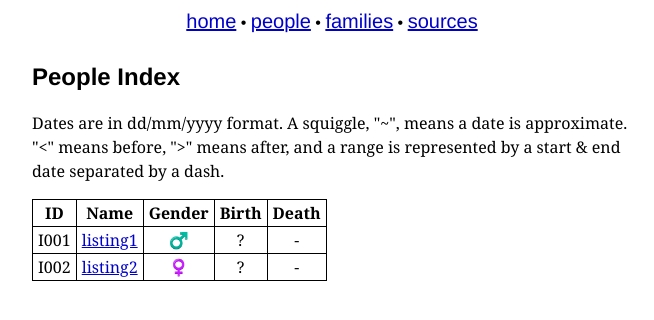
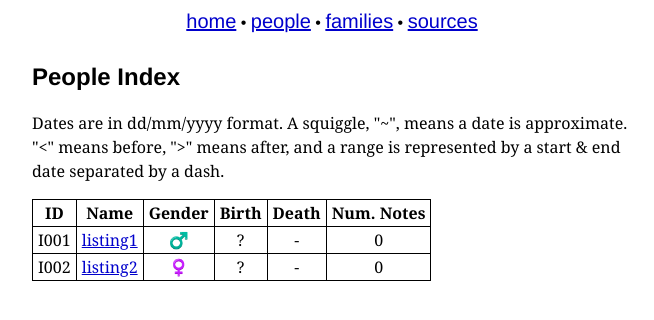
Before and after one commit to Kevinpgalligan/genegenie, a Flask app: page /people.html in a window 1280 px wide. Shown: the top 320 px of the page, without its empty margins (308-962 px from the left). Run offline with Flask 3, Linux system fonts and the light colour scheme.

Commit message:
Add descriptions.

```diff
--- a/app.py
+++ b/app.py
@@ -10,7 +10,7 @@ from flask import Flask, render_template
 # EventType and Date, but we create our own versions
 # of others.
 from gramps.gen.dbstate import DbState
-from gramps.gen.lib import Person, EventType
+from gramps.gen.lib import Person, EventType, AttributeType
 from gramps.gen.db.utils import make_database
 from gramps.gen.lib.date import Date
 
@@ -71,6 +71,11 @@ class PageSources:
         return self.src_to_num[src.gramps_id]
 
 @dataclass
+class Note:
+    content: str
+    sources: List[Source]
+
+@dataclass
 class Event:
     gramps_id: str
     date: Optional[Date]
@@ -96,6 +101,7 @@ class Family:
     # Tuples of ID + relationship to parents.
     children: List[Tuple[str, str]]
     events: List[Event]
+    notes: List[Note]
     sources: List[Source]
 
 @dataclass
@@ -110,6 +116,7 @@ class PersonInfo:
     families_as_partner: List[Family]
     families_as_child: List[Family]
     events: List[Event]
+    notes: List[Note]
     bio_sources: List[Source]
 
 def format_child_row(child_id: str, relation_type, date_markers=True) -> str:
@@ -178,6 +185,16 @@ def format_event_row(ev: Event, page_sources: PageSources) -> str:
         f"<td>{ev.description or '-'}</td>",
         f"<td>{format_cite('', ev.sources, page_sources)}</td>"
     ])
+
+def format_notes_table(notes: List[Note], page_sources: PageSources) -> str:
+    if not notes:
+        return "<p>(none)</p>"
+    parts = ["""<table class="bordered-centered-table">
+<tr><th>Content</th><th>Sources</th></tr>"""]
+    for note in notes:
+        parts.append(f"""<tr><td>{note.content}</td><td>{format_cite("", note.sources, page_sources)}</td></tr>""")
+    parts.append("</table>")
+    return "".join(parts)
 
 def get_cite_class(src_type: SourceType) -> str:
     if src_type in [SourceType.PRIMARY, SourceType.WEB]:
@@ -297,6 +314,7 @@ def make_person_info(person, gramps_db):
         get_families_as_partner(person, gramps_db),
         get_families_as_child(person, gramps_db),
         get_events(person, gramps_db),
+        get_notes(person, gramps_db),
         get_bio_sources(person, gramps_db))
     for name in names:
         # If the birth name doesn't have associated sources, then
@@ -323,7 +341,7 @@ def make_source(src_obj, gramps_db) -> Source:
     # source, and that this is its description.
     description = ""
     if src_obj.note_list:
-        description = gramps_db.get_note_from_handle(src_obj.note_list[0]).text
+        description = get_note_text_from_ref(src_obj.note_list[0], gramps_db)
     src_type = SourceType.UNKNOWN
     if src_obj.attribute_list:
         for attr in src_obj.attribute_list:
@@ -333,6 +351,9 @@ def make_source(src_obj, gramps_db) -> Source:
 
     sources_map[gramps_id] = source
     return source
+
+def get_note_text_from_ref(note_ref, gramps_db) -> str:
+    return gramps_db.get_note_from_handle(note_ref).text
 
 def get_families_as_partner(person, gramps_db) -> List[Family]:
     return get_families(person.get_family_handle_list(), gramps_db)
@@ -367,6 +388,7 @@ def make_family(fam_obj, gramps_db) -> Family:
         str(fam_obj.get_relationship()),
         children,
         get_events(fam_obj, gramps_db),
+        get_notes(fam_obj, gramps_db),
         get_sources_from_cites(fam_obj, gramps_db))
     family_map[gramps_id] = result
     return result
@@ -417,6 +439,20 @@ def get_place_from_ref(ref, gramps_db) -> str:
     # Need to get the "value" as it's a PlaceName object.
     return gramps_db.get_place_from_handle(ref).get_name().get_value()
 
+def get_notes(obj, gramps_db) -> List[Note]:
+    result = []
+    for attr in obj.attribute_list:
+        # The actual content is assumed to be in a single
+        # note object, inside the description attribute.
+        if (attr.type == AttributeType.DESCRIPTION
+                and len(attr.note_list) > 0):
+            result.append(Note(
+                get_note_text_from_ref(attr.note_list[0], gramps_db),
+                get_sources_from_cites(attr, gramps_db)))
+            if len(attr.note_list) > 1:
+                print(f"WARNING: {obj.gramps_id} has a description attribute with multiple notes.")
+    return result
+
 def get_sources_from_cites(gramps_obj, gramps_db):
     sources = []
     for cite_handle in gramps_obj.citation_list:
@@ -452,6 +488,7 @@ app.jinja_env.globals.update(
     format_person_row=format_person_row,
     format_child_row=format_child_row,
     format_events_table=format_events_table,
+    format_notes_table=format_notes_table,
     render_source_type=render_source_type,
     get_person=get_person,
     EventType=EventType)
@@ -517,10 +554,10 @@ def main():
         global people
         people = [PersonInfo("person1", "listing1",
                     [Name("Mr.", "Hello", "Goodbye", "Birth Name", [])],
-                    "I001", None, None, Gender.MALE, [], [], [], []),
+                    "I001", None, None, Gender.MALE, [], [], [], [], []),
                   PersonInfo("person2", "listing2",
                     [Name("Mrs.", "Zello", "Goodbye", "Married Name", [])],
-                    "I002", None, None, Gender.FEMALE, [], [], [], [])]
+                    "I002", None, None, Gender.FEMALE, [], [], [], [], [])]
 
     app.run(port=8000)
 
--- a/static/css/style.css
+++ b/static/css/style.css
@@ -104,3 +104,23 @@ video {
 .indent {
     margin-left: 10px;
 }
+
+blockquote {
+  background: #f9f9f9;
+  border-left: 10px solid #ccc;
+  margin: 1.5em 10px;
+  padding: 0.5em 10px;
+}
+
+blockquote:before {
+  color: #ccc;
+  content: open-quote;
+  font-size: 4em;
+  line-height: 0.1em;
+  margin-right: 0.25em;
+  vertical-align: -0.4em;
+}
+
+blockquote p {
+  display: inline;
+}
--- a/templates/families.html
+++ b/templates/families.html
@@ -3,12 +3,13 @@
 {% block content %}
 <h2>Family Index</h2>
 <table class="bordered-centered-table">
-<tr><th>ID</th><th>Partner 1</th><th>Partner 2</th><th>Type</th><th>Num. Children</th></tr>
+<tr><th>ID</th><th>Partner 1</th><th>Partner 2</th><th>Type</th><th>Num. Children</th><th>Num. Notes</th></tr>
 {% for fam in families %}<tr><td><a href="/family/{{ fam.family_id }}.html">{{ fam.family_id }}</a></td>
 <td>{% if fam.parent1_id %}<a href="/person/{{ fam.parent1_id }}.html">{{ get_person(fam.parent1_id).display_name }}</a>{% else %}?{% endif %}</td>
 <td>{% if fam.parent2_id %}<a href="/person/{{ fam.parent2_id }}.html">{{ get_person(fam.parent2_id).display_name }}</a>{% else %}?{% endif %}</td>
 <td>{{ fam.relationship_type }}</td>
-<td>{{ fam.children|length }}</td></tr>
+<td>{{ fam.children|length }}</td>
+<td>{{ fam.notes|length }}</td></tr>
 {% endfor %}
 </table>
 {% endblock content %}
--- a/templates/people.html
+++ b/templates/people.html
@@ -4,8 +4,8 @@
 <h2>People Index</h2>
 <p>Dates are in dd/mm/yyyy format. A squiggle, "~", means a date is approximate. "&lt;" means before, "&gt;" means after, and a range is represented by a start &amp; end date separated by a dash.</p>
 <table id="people-table" class="bordered-centered-table">
-<tr><th>ID</th><th>Name</th><th>Gender</th><th>Birth</th><th>Death</th></tr>
-{% for person in people %}<tr><td>{{ person.gramps_id }}</td><td><a href="/person/{{ person.gramps_id }}.html">{{ person.listing_name }}</a></td><td>{{ format_gender(person.gender) }}</td><td>{{ format_event_date(person.birth) }}</td><td>{{ format_event_date(person.death, default="-") }}</td></tr>
+<tr><th>ID</th><th>Name</th><th>Gender</th><th>Birth</th><th>Death</th><th>Num. Notes</th></tr>
+{% for person in people %}<tr><td>{{ person.gramps_id }}</td><td><a href="/person/{{ person.gramps_id }}.html">{{ person.listing_name }}</a></td><td>{{ format_gender(person.gender) }}</td><td>{{ format_event_date(person.birth) }}</td><td>{{ format_event_date(person.death, default="-") }}</td><td>{{ person.notes|length }}</td></tr>
 {% endfor %}
 
 </table>
--- a/templates/person.html
+++ b/templates/person.html
@@ -46,6 +46,7 @@
 {% endif %}
 {% endfor %}
 {% endif %}
+<tr><th>Num. Notes</th><td colspan='4'>{{ fam.notes|length }}</td></tr>
 <tr><th>Sources</th><td colspan='4'>{{ format_cite("", fam.sources, page_sources)|safe }}</td></tr>
 </table></p>
 {% endfor %}
@@ -86,6 +87,7 @@
 <tr>{% if loop.index0 == 0 %}<th rowspan='{{ fam.children|length }}'>Children</th>{% endif %}{{ format_child_row(child_id, relation_type)|safe }}</tr>
 {% endfor %}
 {% endif %}
+<tr><th>Num. Notes</th><td colspan='4'>{{ fam.notes|length }}</td></tr>
 <tr><th>Sources</th><td colspan='4'>{{ format_cite("", fam.sources, page_sources)|safe }}</td></tr>
 </table>
 </p>
@@ -97,8 +99,8 @@
 <h3>Events</h3>
 {{ format_events_table(person.events, page_sources)|safe }}
 
-<h3>Description</h3>
-<p>TODO</p>
+<h3>Notes</h3>
+{{ format_notes_table(person.notes, page_sources)|safe }}
 
 <hr>
 {% for src in page_sources.ordered_list %}<p>{{ format_source(src, page_sources)|safe }}</p>{% endfor %}
```
Also changed, not shown: templates/family.html (+5 -8 lines), README.md.
